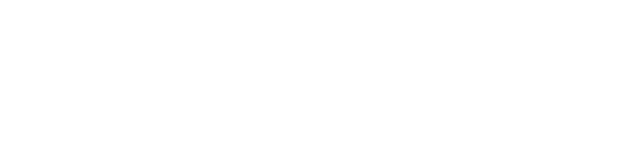
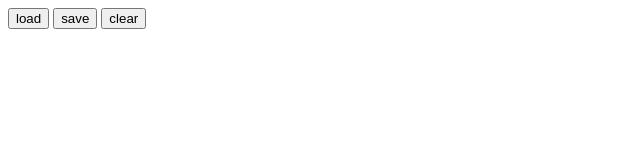
Before and after one commit to ImKK-000/javscript-local-storage, a website: page index.html in a window 1280 px wide. Shown: the whole page, without its empty margins (0-640 px from the left). Drawn offline with Linux system fonts and the light colour scheme; files that its build step writes are made by us from their sources.

Commit message:
Add button

```diff
--- a/index.html
+++ b/index.html
@@ -4,6 +4,10 @@
 <head></head>
 
 <body>
+  <button>load</button>
+  <button>save</button>
+  <button>clear</button>
+
   <script src="script-compiled.js"></script>
 </body>
 
```
